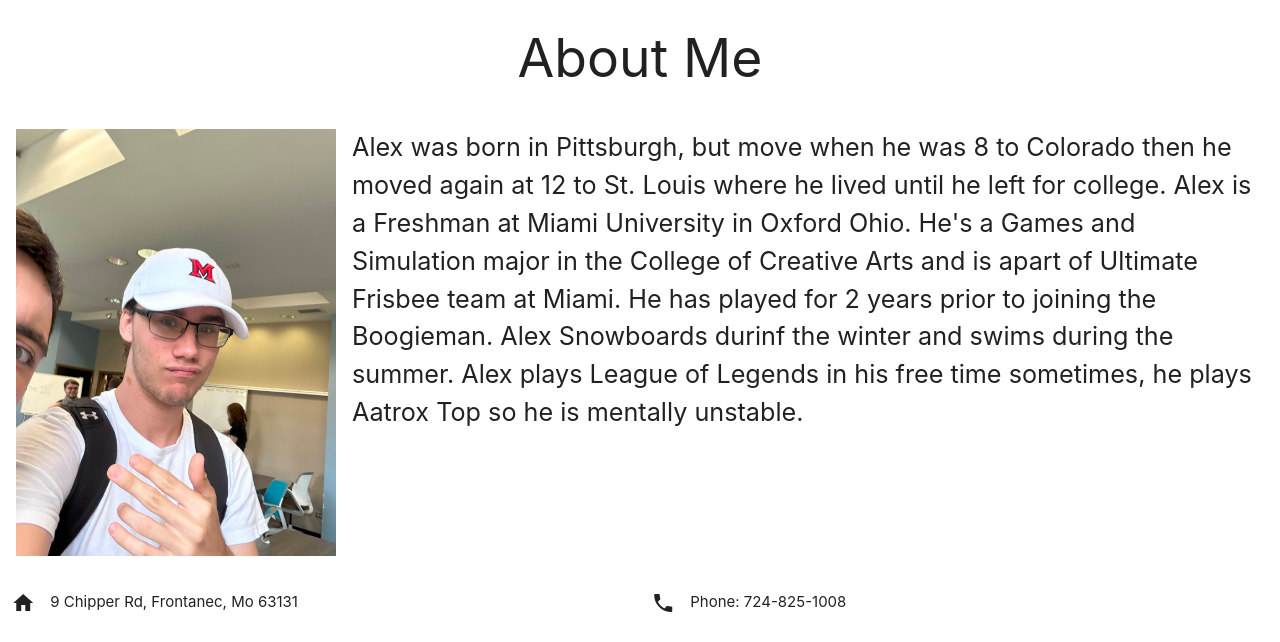
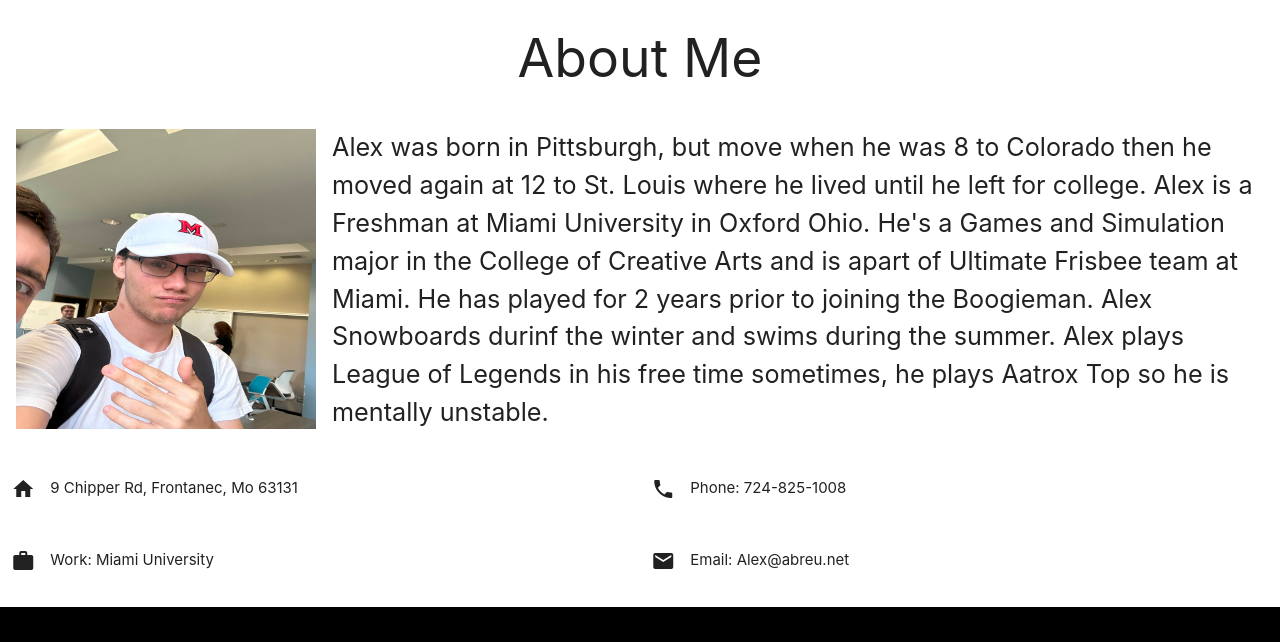
Before and after one commit to BumbleWeeb/MyConsultingBad, a plain HTML site: page index.html in a window 1280 px wide. Shown: the part 1440-2082 px from the top of the page. Drawn offline with nearby package versions, Linux system fonts and the light colour scheme.

Commit message:
Update index.html

```diff
--- a/index.html
+++ b/index.html
@@ -192,7 +192,7 @@
             <h2 id ="AboutHead">About Me</h2>
         </div>
         <div class="row" id ="Paragraph">
-            <img src="Literally%20Me.jpg" width="25%" height="25%">
+            <img src="Literally%20Me.jpg" width="300px" height="300px">
             <p class="flow-text"> Alex was born in Pittsburgh, but move when he was 8 to Colorado then he moved again at 12 to St. Louis where he lived until he left for college. Alex is a Freshman at Miami University in Oxford Ohio. He's a Games and Simulation major in the College of Creative Arts and is apart of Ultimate Frisbee team at Miami. He has played for 2 years prior to joining the Boogieman. Alex Snowboards durinf the winter and swims during the summer. Alex plays League of Legends in his free time sometimes, he plays Aatrox Top so he is mentally unstable.</p>
         </div>
         <div class = "row" id ="Home/Phone">
```
